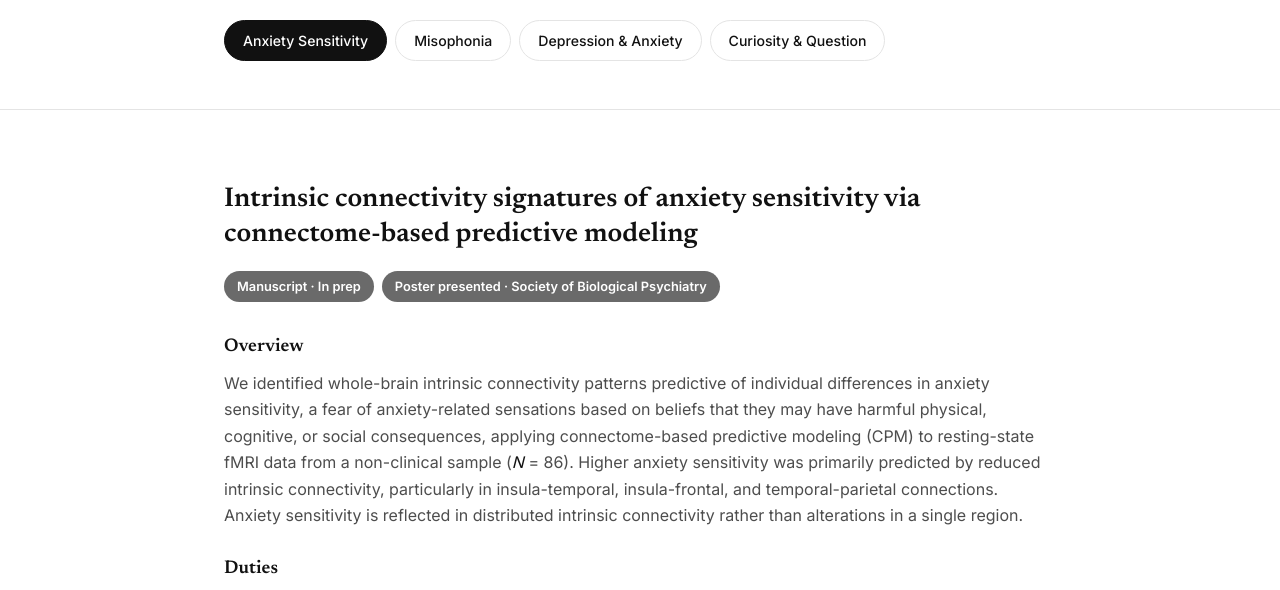
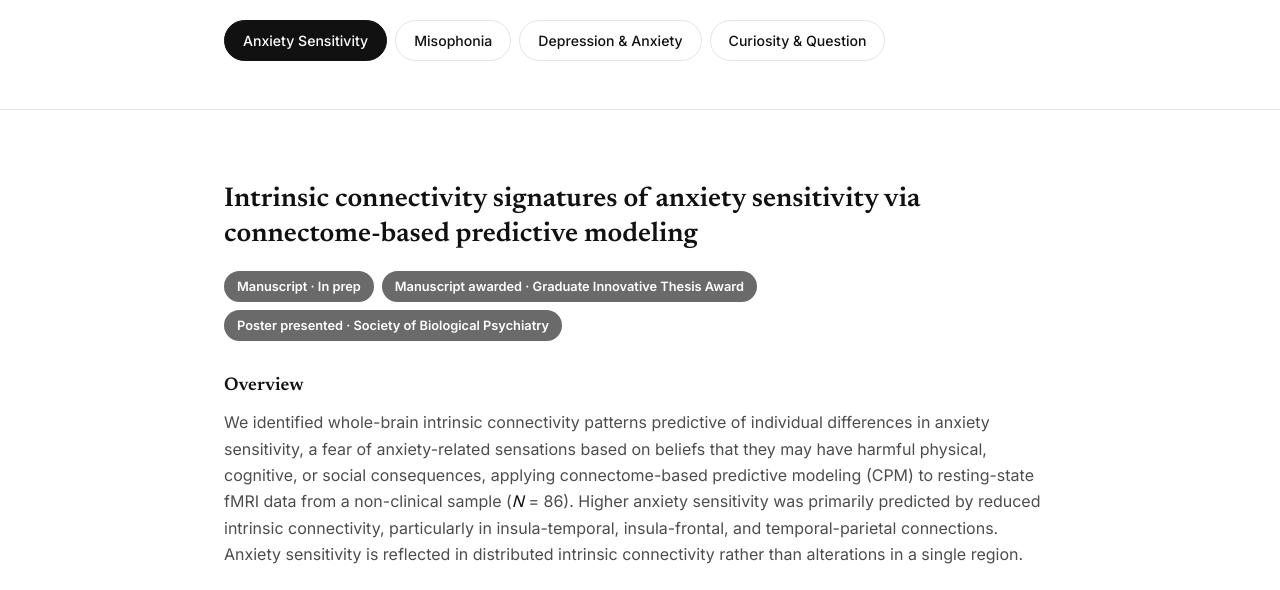
Before and after one commit to dahyun-won/dahyun-won.github.io, a plain HTML site: page research.html in a window 1280 px wide. Shown: the part 206-796 px from the top of the page. Drawn offline with Linux system fonts and the light colour scheme.

Commit message:
Add thesis award badge to anxiety sensitivity project
Co-Authored-By: Claude Sonnet 5.5 <noreply@anthropic.com>

```diff
--- a/research.html
+++ b/research.html
@@ -49,6 +49,7 @@
           <h3>Intrinsic connectivity signatures of anxiety sensitivity via connectome-based predictive modeling</h3>
           <div class="badges">
             <span class="badge badge-dark">Manuscript · In prep</span>
+            <span class="badge badge-dark">Manuscript awarded · Graduate Innovative Thesis Award</span>
             <span class="badge badge-dark">Poster presented · Society of Biological Psychiatry</span>
           </div>
         </div>
```
